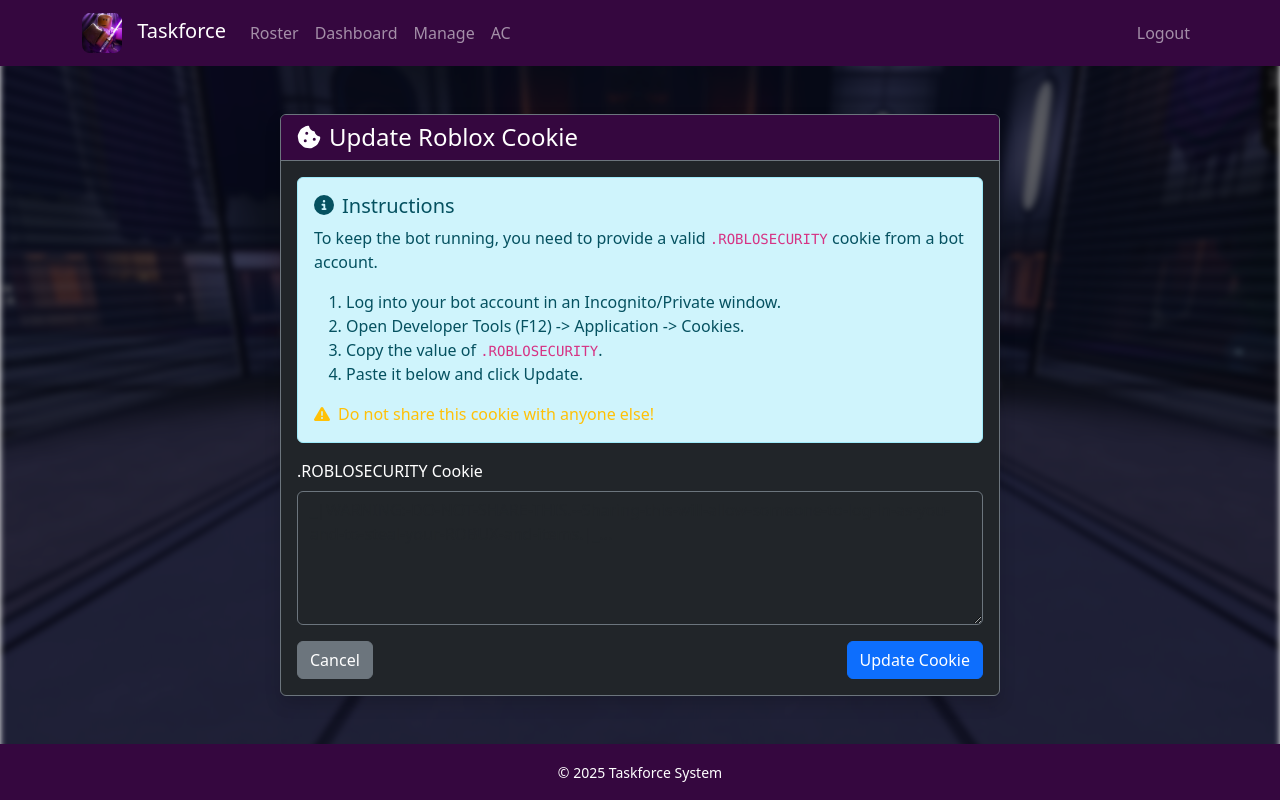
After one commit to Slaterfr/Taskforce_System, a Flask app: page /staff/update_cookie in a window 1280 px wide. The commit adds this page. Run offline with Flask 3, Linux system fonts and the light colour scheme; a user stored in the database is signed in.

Commit message:
Added manual Roblox cookie editing

```diff
--- a/api/roblox_api.py
+++ b/api/roblox_api.py
@@ -535,6 +535,32 @@
             pass
         return None
 
+    @staticmethod
+    def validate_cookie(cookie: str) -> Optional[Dict]:
+        """
+        Validate a Roblox cookie and return the user info if valid.
+        Returns None if invalid.
+        """
+        if not cookie:
+            return None
+
+        url = "https://users.roblox.com/v1/users/authenticated"
+        headers = {
+            'Content-Type': 'application/json',
+            'User-Agent': 'Mozilla/5.0 (Windows NT 10.0; Win64; x64) AppleWebKit/537.36 (KHTML, like Gecko) Chrome/120.0.0.0 Safari/537.36',
+            'Accept': 'application/json'
+        }
+        cookies = {'.ROBLOSECURITY': cookie}
+
+        try:
+            response = requests.get(url, headers=headers, cookies=cookies, timeout=10)
+            if response.status_code == 200:
+                return response.json()
+        except Exception as e:
+            print(f"Error validating cookie: {e}")
+
+        return None
+
     def test_connection(self) -> bool:
         """Test if we can connect to the Roblox API and fetch group info"""
         print(f"🔍 Testing connection to Roblox group {self.group_id}...")
--- a/app.py
+++ b/app.py
@@ -215,6 +215,59 @@
     session.clear()
     flash('Logged out', 'info')
     return redirect(url_for('public_roster'))
+
+@app.route('/staff/update_cookie', methods=['GET', 'POST'])
+@staff_required
+def update_cookie():
+    from api.roblox_api import RobloxAPI
+
+    if request.method == 'POST':
+        cookie = request.form.get('cookie', '').strip()
+        if not cookie:
+            flash('Cookie cannot be empty', 'error')
+            return redirect(url_for('update_cookie'))
+
+        # Validate cookie
+        user_info = RobloxAPI.validate_cookie(cookie)
+        if not user_info:
+            flash('Invalid cookie! Please check and try again.', 'error')
+            return redirect(url_for('update_cookie'))
+
+        # Update .env file
+        try:
+            env_path = op.join(op.dirname(op.abspath(__file__)), '.env')
+
+            # Read current lines
+            with open(env_path, 'r') as f:
+                lines = f.readlines()
+
+            # Update or append ROBLOX_COOKIE
+            cookie_found = False
+            new_lines = []
+            for line in lines:
+                if line.startswith('ROBLOX_COOKIE='):
+                    new_lines.append(f'ROBLOX_COOKIE={cookie}\n')
+                    cookie_found = True
+                else:
+                    new_lines.append(line)
+
+            if not cookie_found:
+                new_lines.append(f'\nROBLOX_COOKIE={cookie}\n')
+
+            # Write back
+            with open(env_path, 'w') as f:
+                f.writelines(new_lines)
+
+            # Update current app config
+            current_app.config['ROBLOX_COOKIE'] = cookie
+
+            flash(f"Cookie updated successfully! Connected as: {user_info.get('name')} (ID: {user_info.get('id')})", 'success')
+            return redirect(url_for('dashboard'))
+
+        except Exception as e:
+            flash(f'Error updating .env file: {e}', 'error')
+
+    return render_template('update_cookie.html')
 
 # ========== PUBLIC VIEW ==========
 
--- a/static/css/style.css
+++ b/static/css/style.css
@@ -26,9 +26,9 @@
     left: 0;
     width: 100%;
     height: 100%;
-    background-image: url('../img/background.png');
+    background-image: url('../img/RobloxScreenShot20251129_132653842.png');
     background-size: cover;
     background-position: center;
-    filter: blur(8px) brightness(0.4);
+    filter: blur(3px) brightness(0.4);
     z-index: -1;
 }
--- /dev/null
+++ b/templates/update_cookie.html
@@ -0,0 +1,45 @@
+{% extends "base.html" %}
+
+{% block title %}Update Roblox Cookie{% endblock %}
+
+{% block content %}
+<div class="container mt-4">
+    <div class="row justify-content-center">
+        <div class="col-md-8">
+            <div class="card bg-dark text-white border-secondary shadow">
+                <div class="card-header bg-custom-purple border-secondary">
+                    <h4 class="mb-0"><i class="fas fa-cookie-bite me-2"></i>Update Roblox Cookie</h4>
+                </div>
+                <div class="card-body">
+                    <div class="alert alert-info">
+                        <h5><i class="fas fa-info-circle me-2"></i>Instructions</h5>
+                        <p>To keep the bot running, you need to provide a valid <code>.ROBLOSECURITY</code> cookie from
+                            a bot account.</p>
+                        <ol>
+                            <li>Log into your bot account in an Incognito/Private window.</li>
+                            <li>Open Developer Tools (F12) -> Application -> Cookies.</li>
+                            <li>Copy the value of <code>.ROBLOSECURITY</code>.</li>
+                            <li>Paste it below and click Update.</li>
+                        </ol>
+                        <p class="mb-0 text-warning"><i class="fas fa-exclamation-triangle me-2"></i>Do not share this
+                            cookie with anyone else!</p>
+                    </div>
+
+                    <form method="POST">
+                        <div class="mb-3">
+                            <label for="cookie" class="form-label">.ROBLOSECURITY Cookie</label>
+                            <textarea class="form-control bg-dark text-white border-secondary" id="cookie" name="cookie"
+                                rows="5" required
+                                placeholder="_|WARNING:-DO-NOT-SHARE-THIS.--Sharing-this-will-allow-someone-to-log-in-as-you-and-to-steal-your-ROBUX-and-items.|_..."></textarea>
+                        </div>
+                        <div class="d-flex justify-content-between">
+                            <a href="{{ url_for('dashboard') }}" class="btn btn-secondary">Cancel</a>
+                            <button type="submit" class="btn btn-primary">Update Cookie</button>
+                        </div>
+                    </form>
+                </div>
+            </div>
+        </div>
+    </div>
+</div>
+{% endblock %}
```
Also changed, not shown: templates/dashboard.html (+16 -3 lines), database/taskforce.db, static/img/RobloxScreenShot20251129_132653842.png (added), 1 other file.
